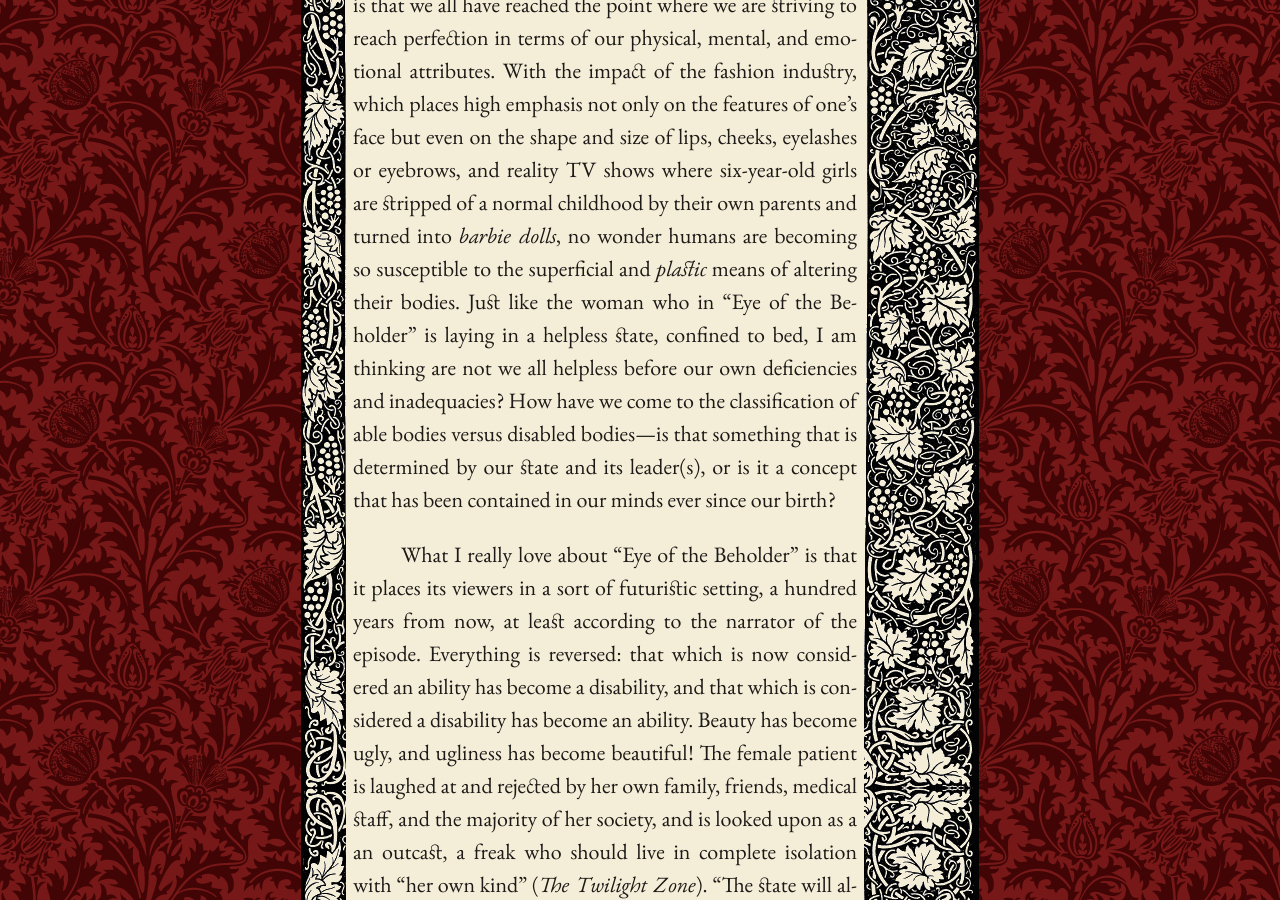
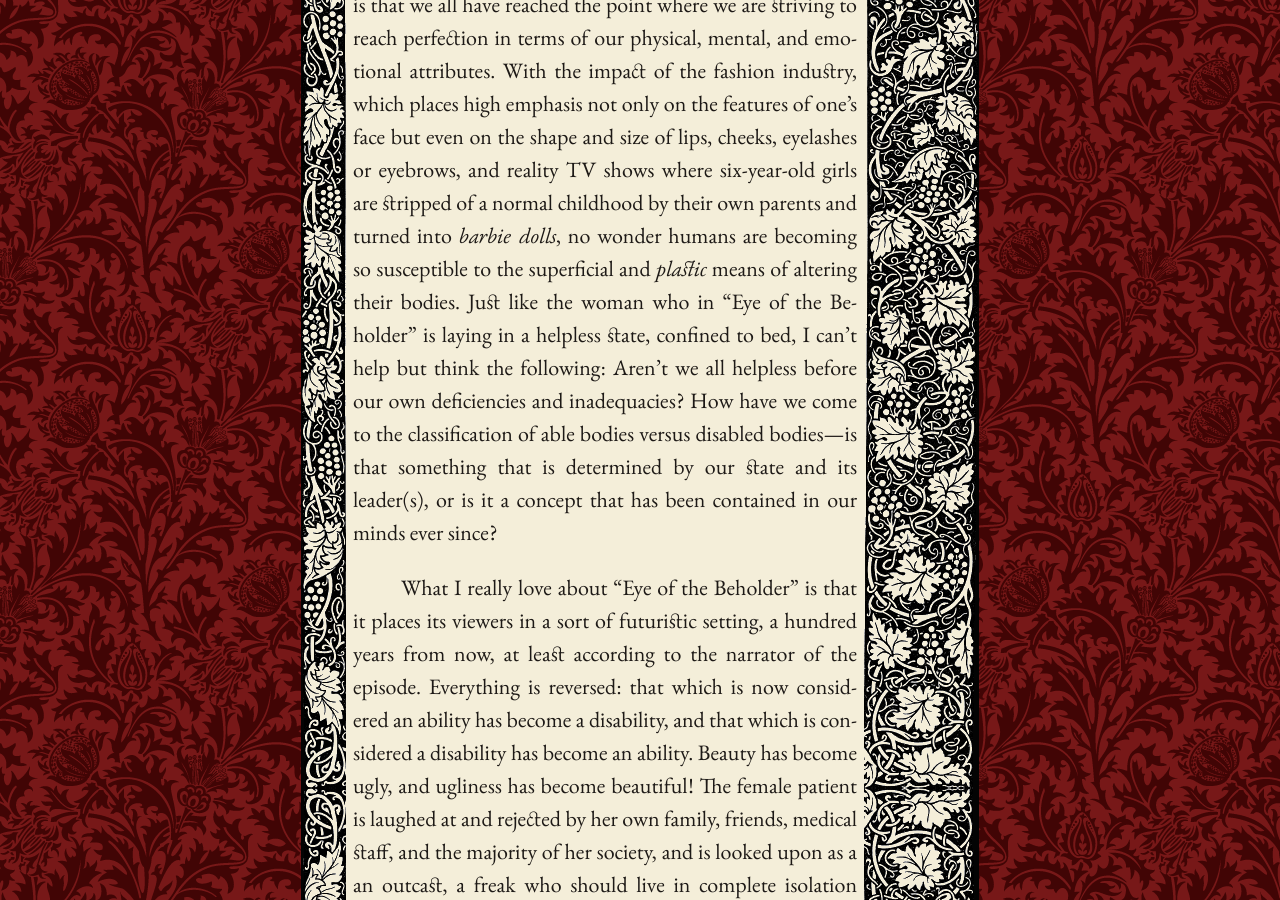
Before and after one commit to mpasovic/majapasovic.org, a Jekyll site: the page built from _posts/2012-05-19-twilight-zone.md, in a window 1280 px wide and 900 px high, scrolled down 3160 px. Built offline with Jekyll 4.4.1, drawn with Linux system fonts in a browser that asks for light colours; nearby versions of some CDN libraries.

Commit message:
Updated 2012-05-19-twilight-zone.md

```diff
--- a/_posts/2012-05-19-twilight-zone.md
+++ b/_posts/2012-05-19-twilight-zone.md
@@ -84,12 +87,12 @@ eyebrows, and reality TV shows where six-year-old girls are stripped of
 a normal childhood by their own parents and turned into *barbie dolls*,
 no wonder humans are becoming so susceptible to the superficial and
 *plastic* means of altering their bodies. Just like the woman who in
-“Eye of the Beholder” is laying in a helpless state, confined to bed, I
-am thinking are not we all helpless before our own deficiencies and
-inadequacies? How have we come to the classification of able bodies
-versus disabled bodies—is that something that is determined by our state
-and its leader(s), or is it a concept that has been contained in our
-minds ever since our birth?
+“Eye of the Beholder” is laying in a helpless state, confined to bed,
+I can't help but think the following: Aren't we all helpless before our own
+deficiencies and inadequacies? How have we come to the classification of
+able bodies versus disabled bodies—is that something that is determined by
+our state and its leader(s), or is it a concept that has been contained in our
+minds ever since?
 
 What I really love about “Eye of the Beholder” is that it places its
 viewers in a sort of futuristic setting, a hundred years from now, at
```
Also changed, not shown: other parts of _posts/2012-05-19-twilight-zone.md (+4 -1 lines).
